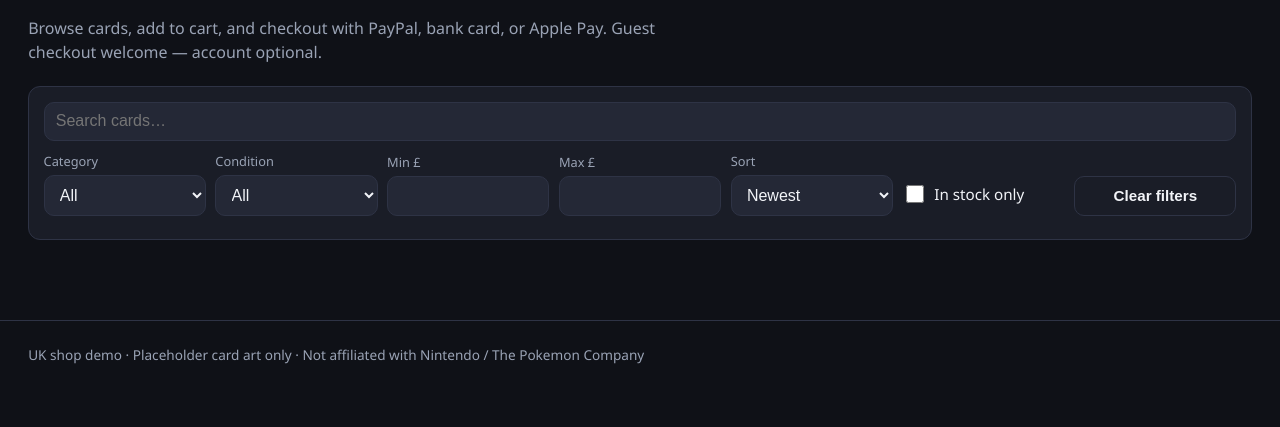
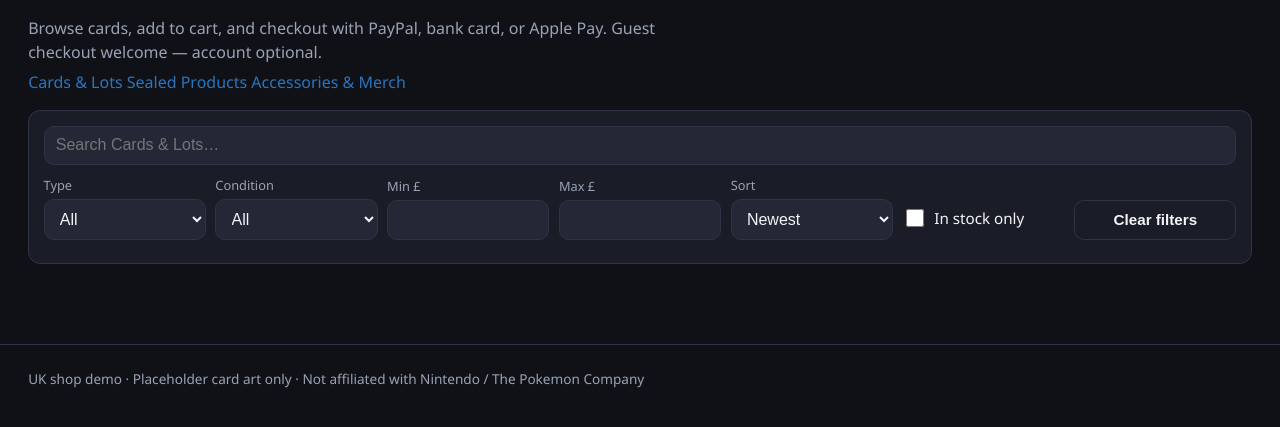
Before and after one commit to pokemartfun-stack/tcg-shop, a website: page public/index.html in a window 1280 px wide. Shown: the part 253-680 px from the top of the page. Drawn offline with Linux system fonts and the light colour scheme; no server answers.

Commit message:
Add category tabs: html

```diff
--- a/public/index.html
+++ b/public/index.html
@@ -48,13 +48,19 @@
       <div id="mode-banner" class="banner" hidden></div>
     </section>
 
-    <section class="filters" aria-label="Filter cards">
+    <nav class="shop-tabs" id="shop-tabs" aria-label="Shop sections">
+      <a class="shop-tab active" href="/?tab=cards" data-tab="cards" aria-current="page"><span class="tab-icon" aria-hidden="true"></span><span class="tab-label">Cards &amp; Lots</span><span class="tab-count" data-tab-count="cards"></span></a>
+      <a class="shop-tab" href="/?tab=sealed" data-tab="sealed"><span class="tab-icon" aria-hidden="true"></span><span class="tab-label">Sealed Products</span><span class="tab-count" data-tab-count="sealed"></span></a>
+      <a class="shop-tab" href="/?tab=accessories" data-tab="accessories"><span class="tab-icon" aria-hidden="true"></span><span class="tab-label">Accessories &amp; Merch</span><span class="tab-count" data-tab-count="accessories"></span></a>
+    </nav>
+
+    <section class="filters" aria-label="Filter products">
       <div class="filters-row">
-        <input type="search" id="f-search" placeholder="Search cards…" aria-label="Search by name" />
+        <input type="search" id="f-search" placeholder="Search…" aria-label="Search by name" />
         <button type="button" class="btn secondary filters-toggle" id="f-toggle" aria-expanded="false" aria-controls="f-more">Filters</button>
       </div>
       <div class="filters-more" id="f-more">
-        <label>Category
+        <label id="f-category-wrap">Type
           <select id="f-category">
             <option value="">All</option>
             <option>Trading cards</option>
@@ -87,6 +93,7 @@
     <div class="container">UK shop demo · Placeholder card art only · Not affiliated with Nintendo / The Pokemon Company</div>
   </footer>
 
+  <script src="/js/categories.js"></script>
   <script src="/js/api.js"></script>
   <script src="/js/app.js"></script>
   <script src="/js/shop.js"></script>
```
Also changed, not shown: public/admin.html (+10 -5 lines).
